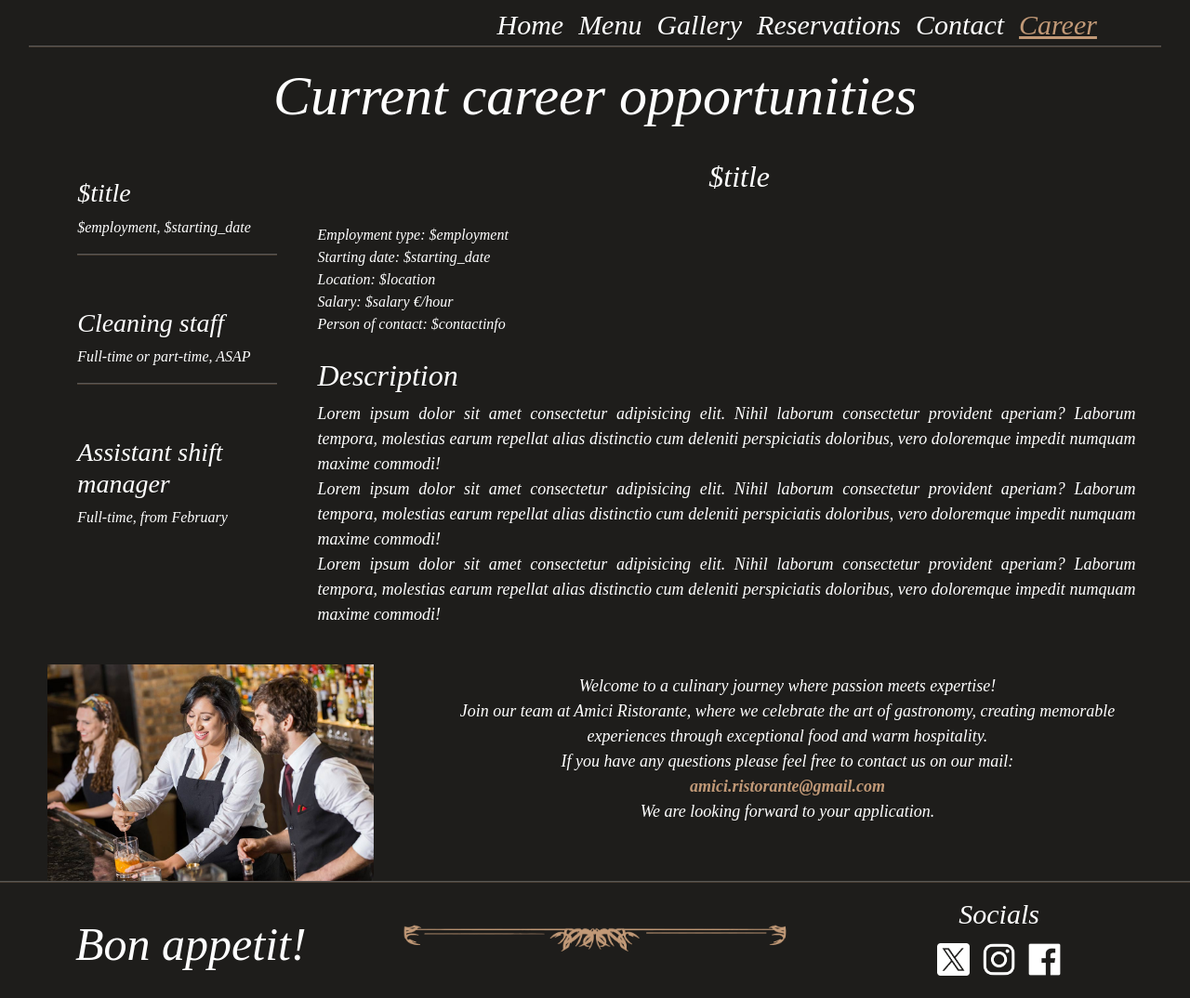
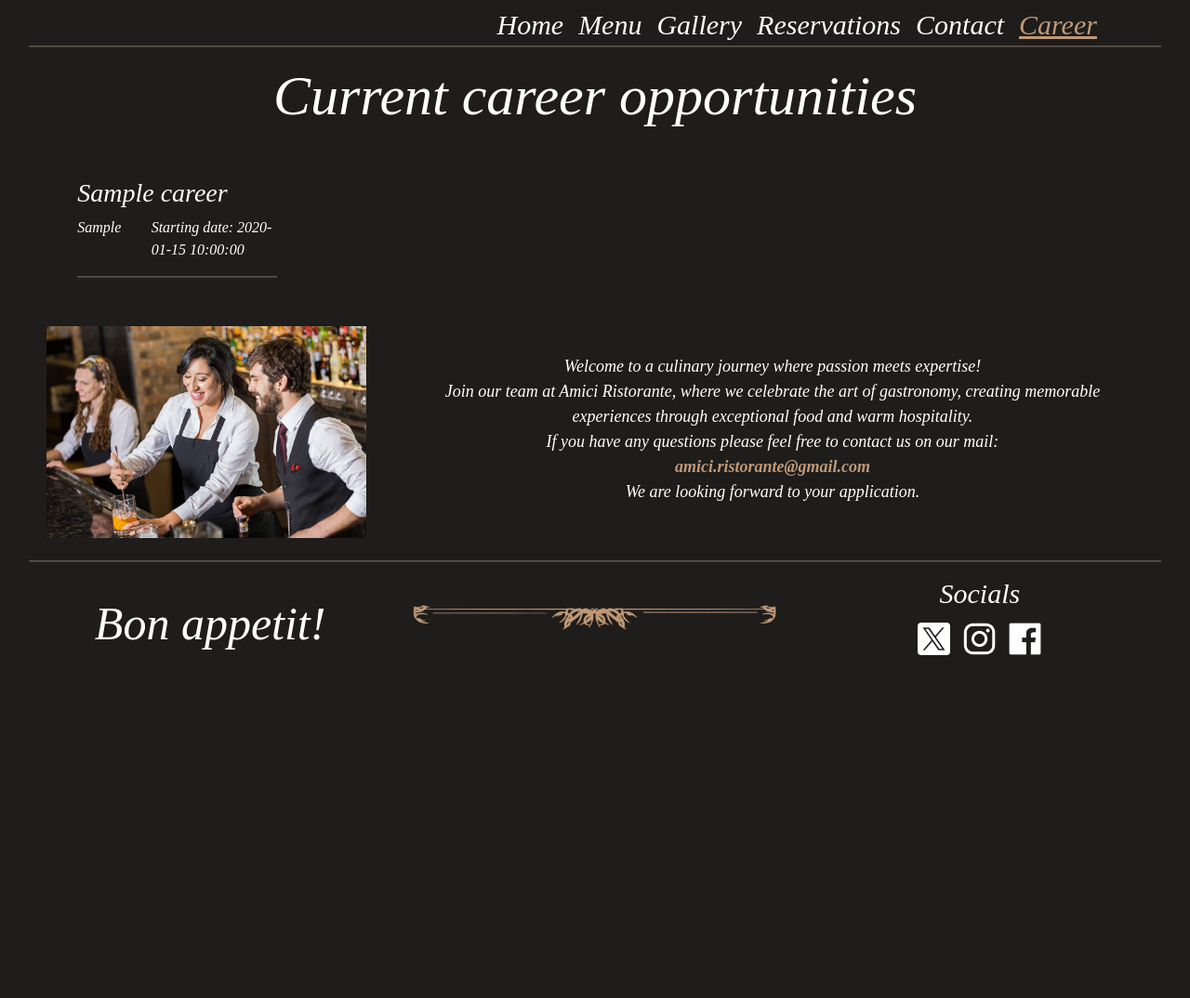
Before and after one commit to hongqian-li/web-programming-project, a PHP site: page /career.php in a window 1280 px wide. Shown: the part 296-1370 px from the top of the page at 93% size. After the commit the page ends 1001 px from the top, so only its background shows below. Run offline with PHP 8.4, Linux system fonts and the light colour scheme; tables that the repository leaves empty or names only in its code hold one stand-in row (values such as "Sample post").

Commit message:
Career pages final

```diff
--- a/career.php
+++ b/career.php
@@ -3,55 +3,83 @@ $title = 'Amici Ristorante - Career';
 $description = 'The page for applications for Amici Ristorante restaurant';
 $keywords = 'Italian, Restaurant, Hameenlinna, Cheap, Lunch, Dinner, Career, Work, Jobs';
 include_once 'header.php';
-?>
-    <!--Content-->
-    <h1 class="heading center-align">Current career opportunities</h1> <br>
-    <div class= "row">
-    <div class="col-sm-3">  <!--list the db rows-->
-    <ul class="list">
-                <li class="list-row">
-                    <a class="career-link" href="#"><h3>$title</h3></a>
-                    <p>$employment, $starting_date</p>
+include 'db.php';
+
+// SQL query to retrieve data from the 'career' table
+$sql = "SELECT * FROM career";
+
+// Execute the SQL query and store the result
+$result = $conn->query($sql);
+
+// Check if there are any results
+    if ($result->num_rows > 0) {
+        echo "
+            <h1 class='heading center-align'>Current career opportunities</h1> <br>
+            <div class= 'row'>
+            <div class='col-sm-3'>
+            <ul class='list'>";
+            while ($row = $result->fetch_assoc()) {
+                    echo "<a class='career-link' href='career.php?opencareer={$row['id']}'><li class='list-row'><h3>{$row['title']}</h3></a>
+                    <div class='row'>
+                    <div class='col-sm-4 list-footer-left'>
+                    <p>{$row['employment']}</p></div>
+                    <div class='col-sm-8 list-footer-right'>
+                    <p>Starting date: {$row['starting_date']}</p></div>
+                    </div>
                     <hr>
-                </li>
-                <li class="list-row">
-                    <a class="career-link" href="#"><h3>Cleaning staff</h3></a>
-                    <p>Full-time or part-time, ASAP</p>
-                    <hr>
-                </li>
-                <li class="list-row">
-                    <a class="career-link" href="#"><h3>Assistant shift manager</h3></a>
-                    <p>Full-time, from February</p>
-                </li>
-            </ul>
-    </div>
-    <div class="col-sm-9 center">  <!--show the database row, including the description-->
-            <h2 class="center-align">$title</h2> <br>
-            <span class="employment">Employment type: $employment</span> <br>
-            <span class="starting">Starting date: $starting_date</span> <br>
-            <span class="location">Location: $location</span> <br>
-            <span class="salary">Salary: $salary €/hour</span> <br>
-            <span class="contactinfo">Person of contact: $contactinfo</span> <br> <br>
-            <h2>Description</h2>
-            <p class="description">
-                Lorem ipsum dolor sit amet consectetur adipisicing elit. Nihil laborum consectetur provident aperiam? Laborum tempora, molestias earum repellat alias distinctio cum deleniti perspiciatis doloribus, vero doloremque impedit numquam maxime commodi! <br>
-                Lorem ipsum dolor sit amet consectetur adipisicing elit. Nihil laborum consectetur provident aperiam? Laborum tempora, molestias earum repellat alias distinctio cum deleniti perspiciatis doloribus, vero doloremque impedit numquam maxime commodi! <br>
-                Lorem ipsum dolor sit amet consectetur adipisicing elit. Nihil laborum consectetur provident aperiam? Laborum tempora, molestias earum repellat alias distinctio cum deleniti perspiciatis doloribus, vero doloremque impedit numquam maxime commodi! <br>
-            </p>
+                    ";
+            }
+         echo "</ul>";
+    }
+    else {
+        echo "<br>
+        <h1 class='heading center-align'>Sorry, Currently there are no job openings</h1>
+        <br>";
+    }
+$conn->close();
 
+include 'db.php';
+// Check if the variable is set in the URL
+    if (isset($_GET['opencareer'])) {
 
+// Get the value of the variable from the URL
+        $open_career = $_GET['opencareer'];
 
+// SQL query to retrieve data from the 'career' table
+        $second_sql = "SELECT * FROM career WHERE id = '$open_career'";
 
+// Execute the SQL query and store the result
+        $second_result = $conn->query($second_sql);
 
-    </div>
+        if ($second_result->num_rows > 0) {
+
+//show the database row, including the description
+            while ($second_row = $second_result->fetch_assoc()) {
+                echo "   </div>
+                            <div class='col-sm-9'>
+                            <h2 class='center-align'>{$second_row['title']}</h2> <br>
+                            <span class='employment'>Employment type: {$second_row['employment']}</span> <br>
+                            <span class='starting'>Starting date: {$second_row['starting_date']}</span> <br>
+                            <span class='location'>Location: {$second_row['location']}</span> <br>
+                            <span class='salary'>Salary: {$second_row['salary']} €/hour</span> <br>
+                            <span class='contactinfo'>Person of contact: {$second_row['contactinfo']}</span> <br> <br>
+                            <h2>Description</h2>
+                            <p class='description'>
+                            {$second_row['description']}
+                            </p>
+                        </div>";
+                        }
+        }
+            $conn->close();}?>
     </div>
 <br>
-        <div class="row">
+    <div class="row">
         <div class="col-sm-4">
         <img src="images/career/barstaff.jpg" alt="career opportunities" class="center">
         </div>
-            <div class="col-sm-8 center-align">
-            <p class="career-description">Welcome to a culinary journey where passion meets expertise! <br>Join our team
+
+        <div class="col-sm-8 center">
+            <p class="career-description ">Welcome to a culinary journey where passion meets expertise! <br>Join our team
                 at Amici Ristorante, where we
                 celebrate the art of gastronomy, creating memorable experiences through exceptional food and warm
                 hospitality. <br>
@@ -61,7 +89,7 @@ include_once 'header.php';
             </div>
         </div>
     </div>
-
+<br>
 
 <?php
 include_once 'footer.php';
--- /dev/null
+++ b/db.php
@@ -0,0 +1,18 @@
+<?php
+
+$servername = "localhost";
+$username   = "bbcap23_10";
+$password   = "LBWnL1aI";
+$dbname     = "wp_bbcap23_10";
+
+//create database connection
+
+$conn = new mysqli($servername, $username, $password, $dbname);
+
+//check connection
+
+if($conn->connect_error){
+    die("Connection failed: " . $conn->connect_error);
+}
+
+?>
```
Also changed, not shown: admin_pages/careerdelete.php (added, +18 -0 lines), admin_pages/careerform.php (added, +73 -0 lines), admin_pages/careerprocess.php (added, +29 -0 lines), admin_pages/careerread.php (added, +79 -0 lines).
